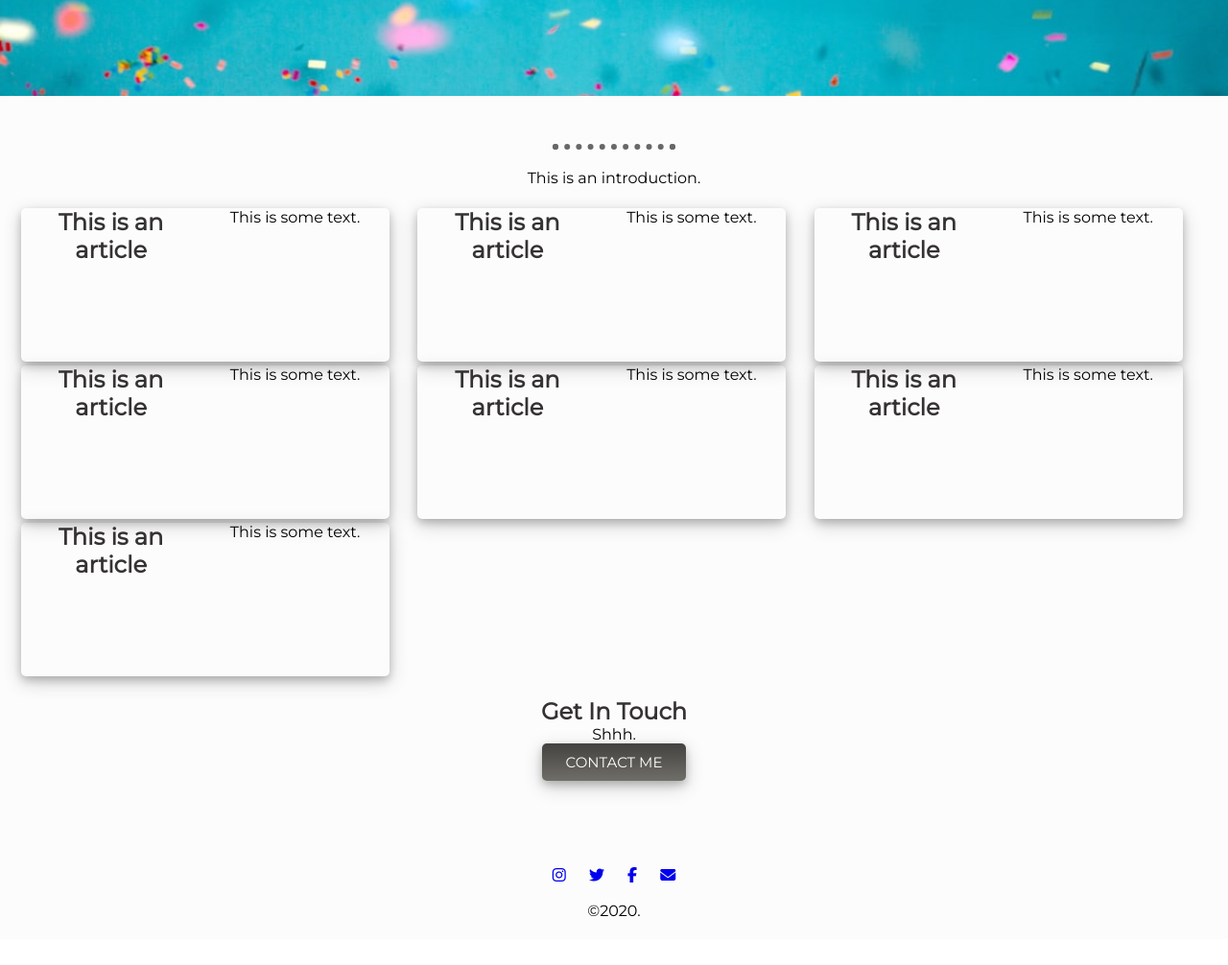
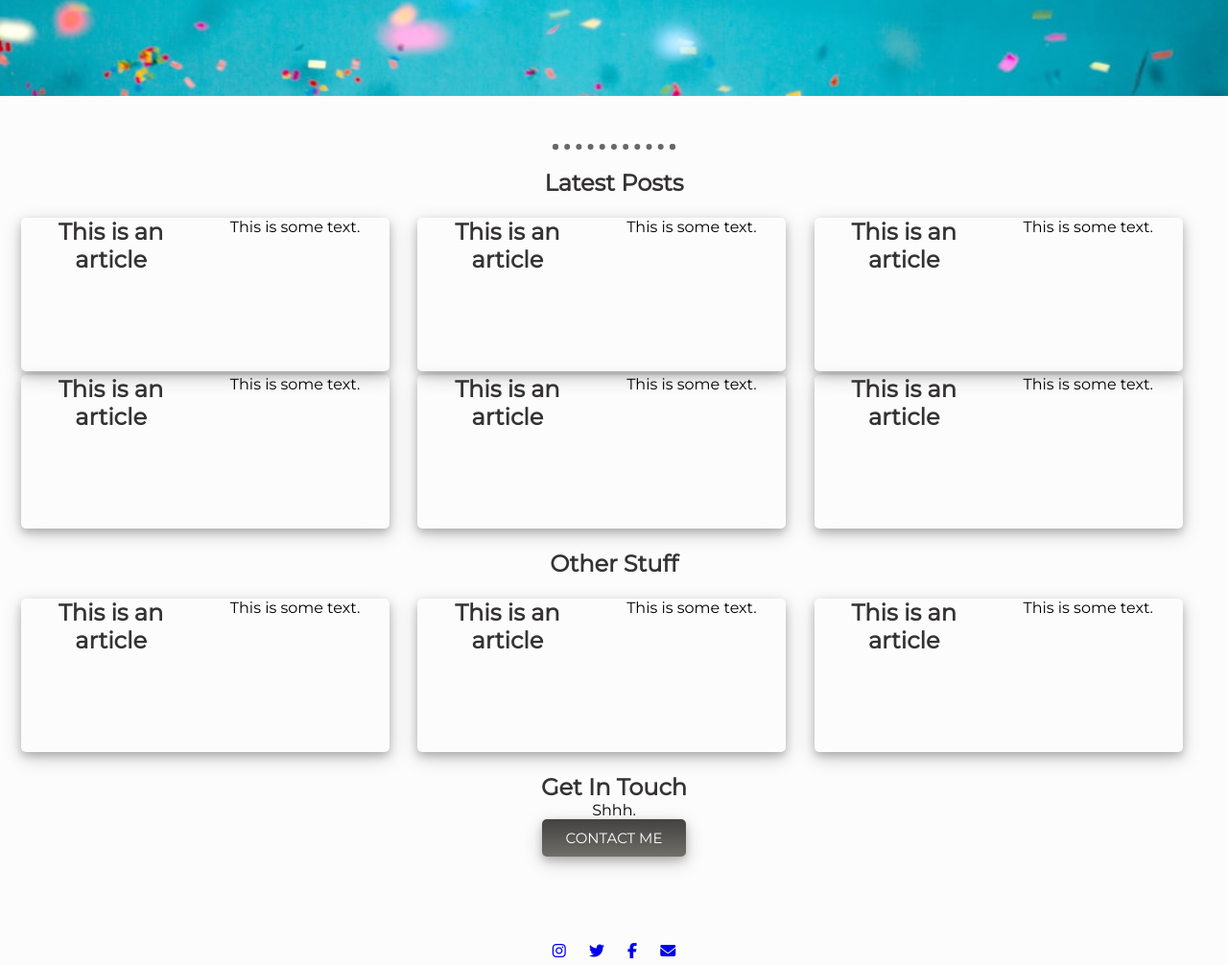
Before and after one commit to KiwiKoi/Blog, a plain HTML site: page index.html in a window 1280 px wide. Shown: the part 642-1648 px from the top of the page at 96% size. Before the commit the page ends 1621 px from the top, so only its background shows below. Drawn offline with Linux system fonts and the light colour scheme.

Commit message:
update with sections

```diff
--- a/index.html
+++ b/index.html
@@ -34,10 +34,10 @@
 
     <div id="content" class="main">
         <hr>
-        <div class="intro">
-            <p>This is an introduction.</p>
-        </div>
-        <section class="main-content">
+        <section class="latest-posts">
+            <div>
+                <h2>Latest Posts</h2>
+            </div>
             <div class="wrapper">
                 <article>
                     <h2>This is an article</h2>
@@ -55,6 +55,21 @@
                     <h2>This is an article</h2>
                     <p>This is some text.</p>
                 </article>
+                <article>
+                    <h2>This is an article</h2>
+                    <p>This is some text.</p>
+                </article>
+                <article>
+                    <h2>This is an article</h2>
+                    <p>This is some text.</p>
+                </article>
+            </div>
+        </section>
+        <section class="second-section">
+            <div>
+                <h2>Other Stuff</h2>
+            </div>
+            <div class="wrapper">
                 <article>
                     <h2>This is an article</h2>
                     <p>This is some text.</p>
--- a/styles.css
+++ b/styles.css
@@ -80,7 +80,7 @@ article p {
     padding: 50px 0 50px 0;
 }
 
-.intro {
+.latest-posts {
     padding: 20px 0 0 0;
 }
 
```
